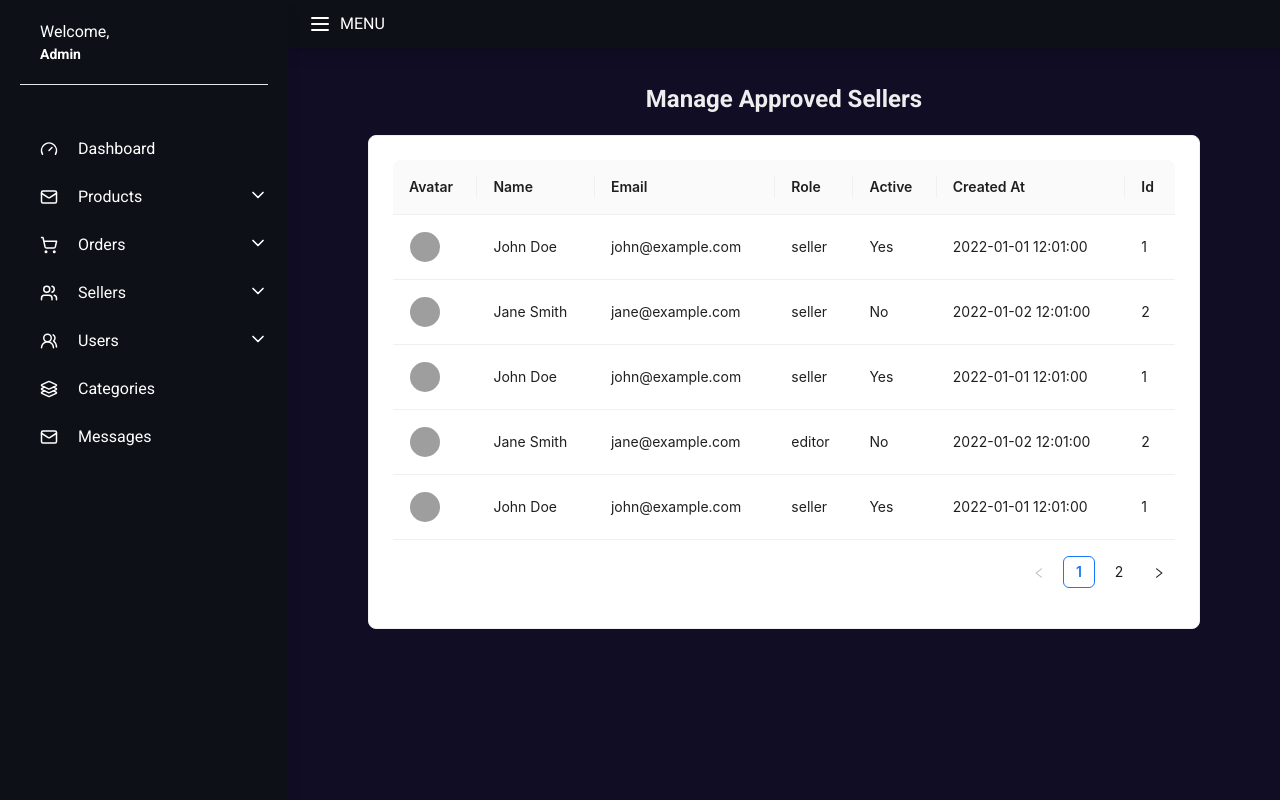
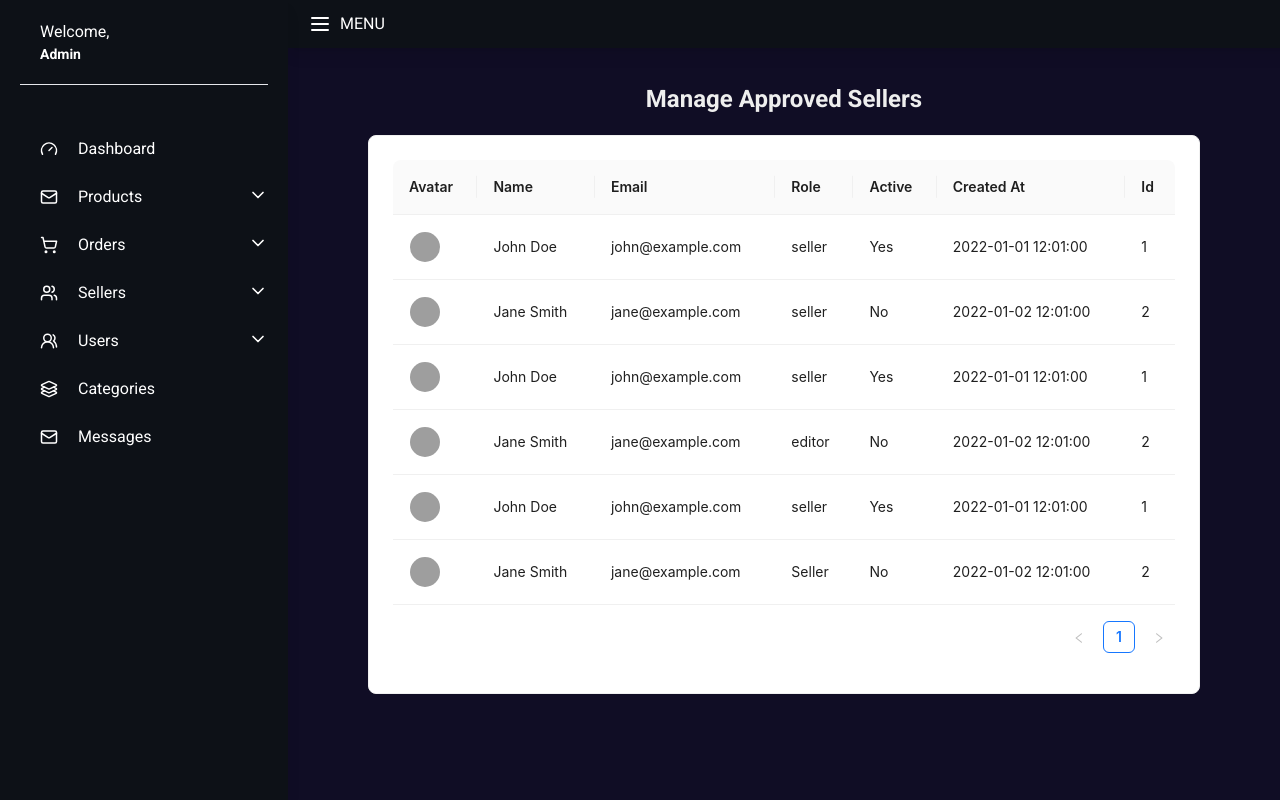
Before and after one commit to Adzec/Farmers-Vendor-Admin, a React (Vite) app: page /sellers/approved in a window 1280 px wide. Built offline with nearby package versions, Linux system fonts and the light colour scheme; grey boxes are pictures that could not be loaded.

Commit message:
fiexed a bug

```diff
--- a/src/components/Sellers/Table.tsx
+++ b/src/components/Sellers/Table.tsx
@@ -116,8 +116,8 @@ const Users = () => {
                     columns={columns}
                     dataSource={users}
                     rowKey="_id"
-                    pagination={{ pageSize: 5, pageSizeOptions: ['5', '10', '20'] }}
-                    rowClassName={() => 'custom-row-style'}
+                    // pagination={{ pageSize: 5, pageSizeOptions: ['5', '10', '20'] }}
+                    // rowClassName={() => 'custom-row-style'}
                     className="overflow-x-scroll"
                 />
             </Card>
```
